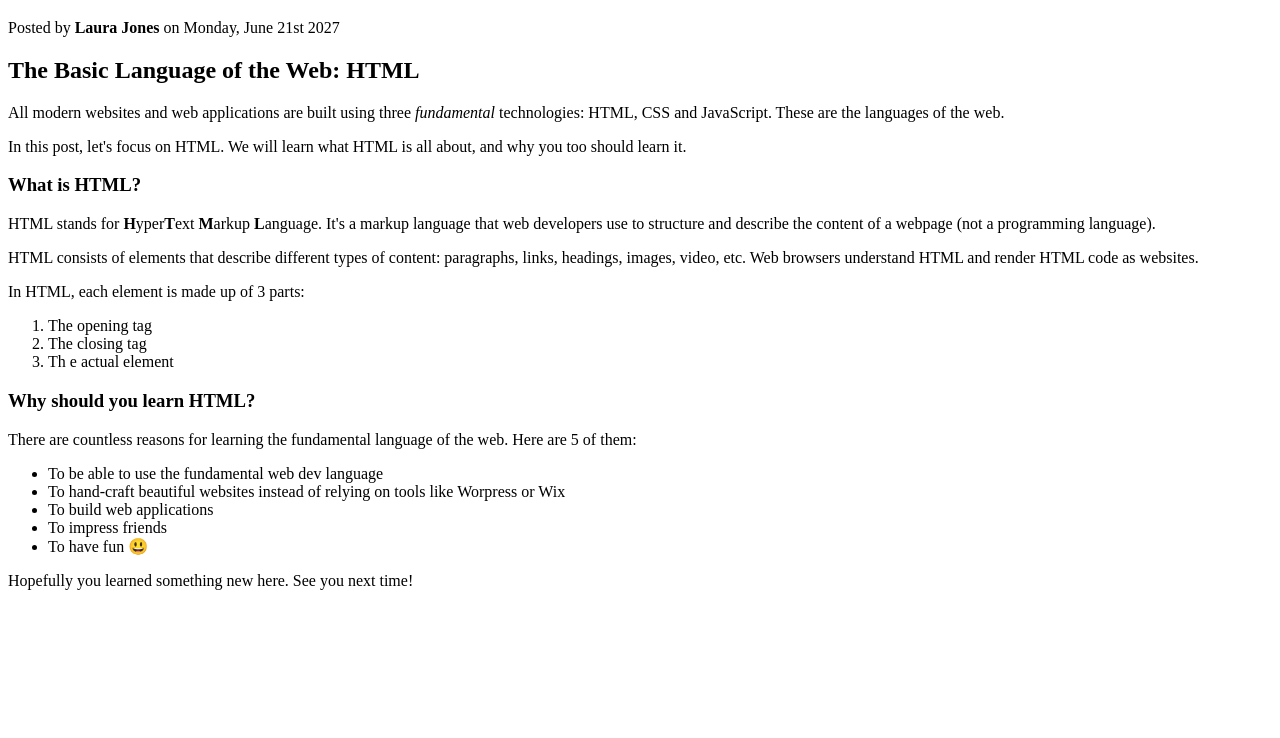
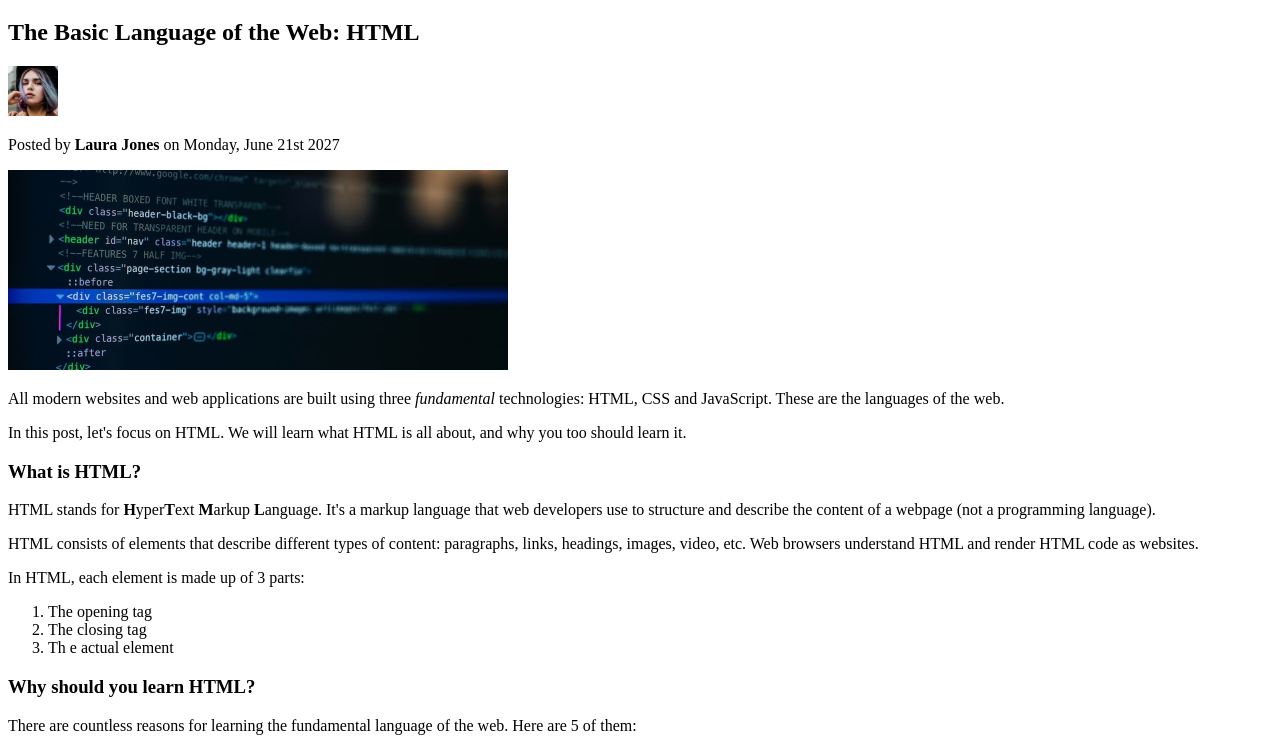
Before and after one commit to geryenkohawsen/Udemy-Build_Responsive_Real_World_Websites_with_HTML_and_CSS, a plain HTML site: page 02-HTML-Fundamentals/index.html in a window 1280 px wide. Shown: the part 62-800 px from the top of the page. Drawn offline with Linux system fonts and the light colour scheme.

Commit message:
14. Images and Attributes

```diff
--- a/02-HTML-Fundamentals/index.html
+++ b/02-HTML-Fundamentals/index.html
@@ -1,5 +1,5 @@
 <!DOCTYPE html>
-<html>
+<html lang="en">
   <head>
     <title>The Basic Language of the Web: HTML</title>
   </head>
@@ -12,9 +12,21 @@
     <h6>The Basic Language of the Web: HTML</h6> -->
 
     <h1>📘 The Code Magazine</h1>
+    <h2>The Basic Language of the Web: HTML</h2>
+    <img
+      src="laura-jones.jpg"
+      alt="Headshot of Laura Jones"
+      width="50"
+      height="50"
+    />
+
     <p>Posted by <strong>Laura Jones</strong> on Monday, June 21st 2027</p>
-
-    <h2>The Basic Language of the Web: HTML</h2>
+    <img
+      src="post-img.jpg"
+      alt="HTML code on a screen"
+      width="500"
+      height="200"
+    />
     <p>
       All modern websites and web applications are built using three
       <em> fundamental</em>
```
